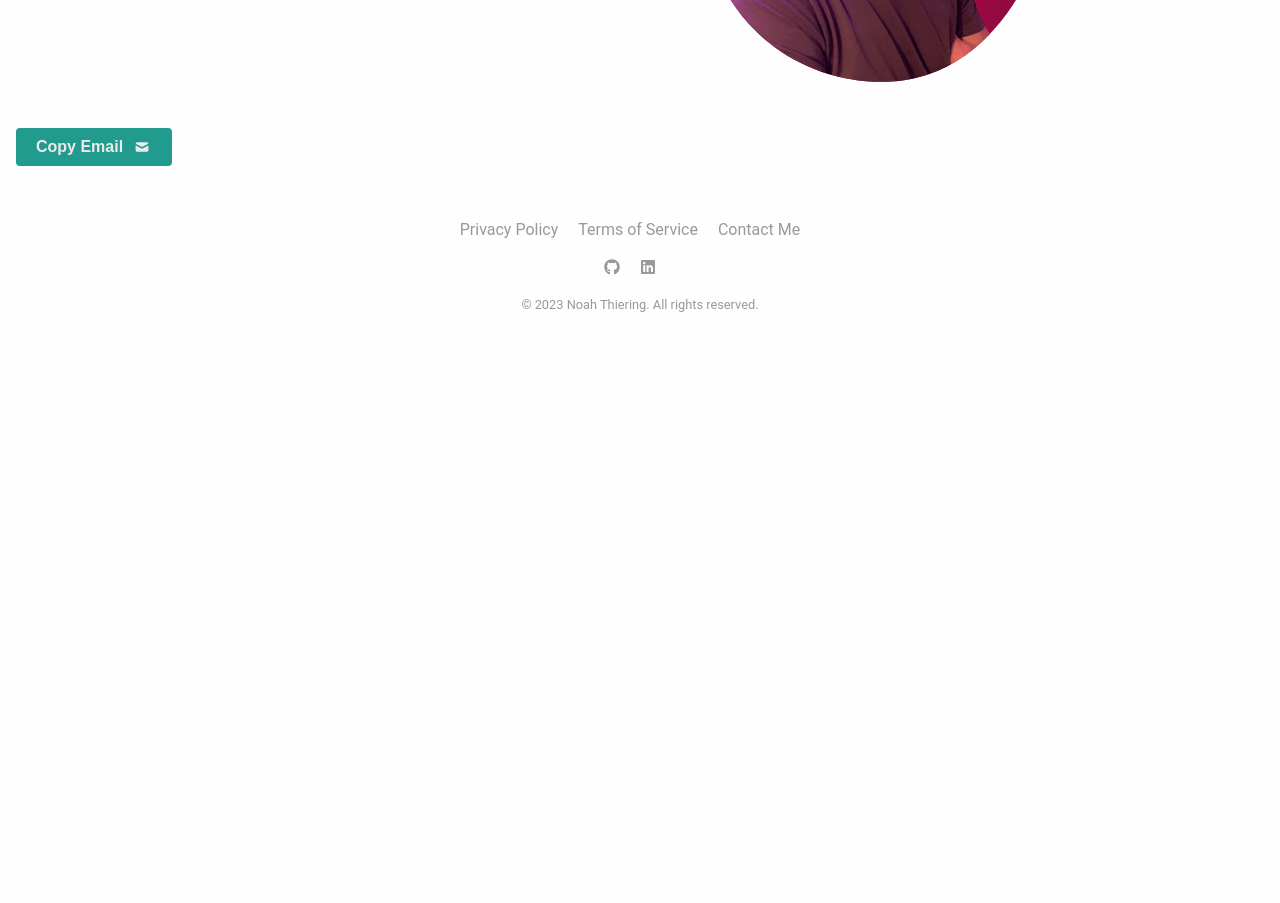
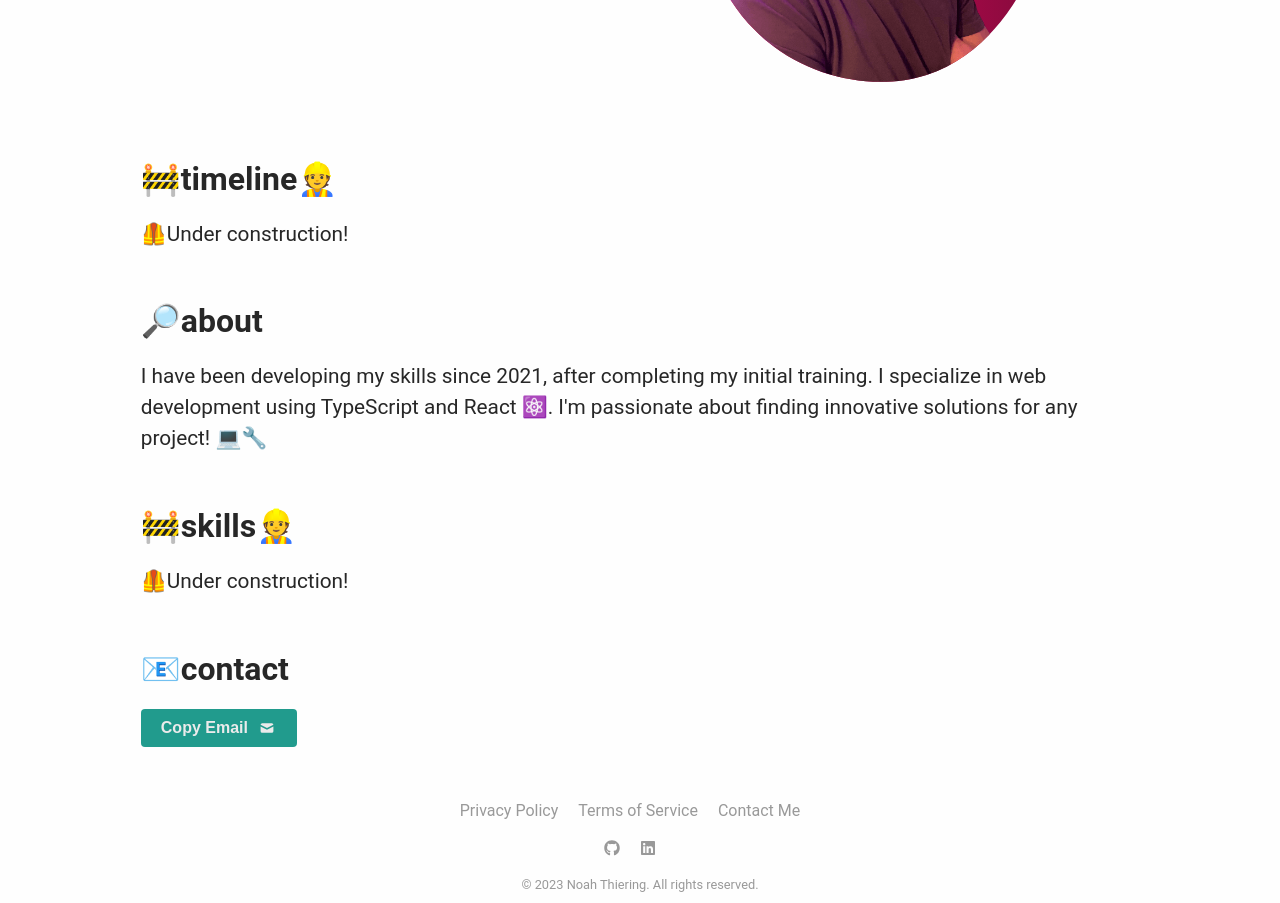
Before and after one commit to Noah4ever/noah4ever.github.io, a React (Vite) app: page / in a window 1280 px wide. Shown: the part 480-1383 px from the top of the page. Before the commit the page ends 802 px from the top, so only its background shows below. Built offline with nearby package versions, Linux system fonts and the light colour scheme.

Commit message:
feature: add content component

```diff
--- /dev/null
+++ b/src/components/Content.tsx
@@ -0,0 +1,47 @@
+import "@styles/content.scss";
+import Contact from "@components/Contact";
+import { useEffect } from "react";
+
+export default function Content() {
+  function copyURL(id: string) {
+    const url = window.location.origin + "/#" + id;
+    navigator.clipboard.writeText(url);
+  }
+
+  useEffect(() => {
+    const ids = ["timeline", "about", "skills", "contact"];
+    ids.forEach((id) => {
+      const element = document.getElementById(id);
+      if (element) {
+        element.addEventListener("click", () => copyURL(id));
+      }
+    });
+  }, []);
+
+  return (
+    <div className="content-container">
+      <div className="content content-timeline-container">
+        <h2 id="timeline">🚧timeline👷</h2>
+        <p>🦺Under construction!</p>
+      </div>
+      <div className="content content-biography-container">
+        <h2 id="about">🔎about</h2>
+        <p>
+          I have been developing my skills since 2021, after completing my
+          initial training. I specialize in web development using TypeScript and
+          React ⚛️. I'm passionate about finding innovative solutions for any
+          project! 💻🔧
+        </p>
+      </div>
+      <div className="content content-skills-container">
+        <h2 id="skills">🚧skills👷</h2>
+
+        <p>🦺Under construction!</p>
+      </div>
+      <div className="content content-contact-container">
+        <h2 id="contact">📧contact</h2>
+        <Contact />
+      </div>
+    </div>
+  );
+}
--- a/src/pages/App.tsx
+++ b/src/pages/App.tsx
@@ -1,7 +1,7 @@
 import "@styles/app.scss";
 import Header from "../components/Header";
 import Welcome from "@/components/Welcome";
-import Contact from "@/components/Contact";
+import Content from "@/components/Content";
 import Footer from "@/components/Footer";
 
 export default function App() {
@@ -12,7 +12,7 @@ export default function App() {
       </a>
       <Header />
       <Welcome />
-      <Contact />
+      <Content />
       <Footer />
     </div>
   );
--- /dev/null
+++ b/src/styles/content.scss
@@ -0,0 +1,33 @@
+.content-container {
+  width: 100%;
+  display: flex;
+  flex-direction: column;
+  align-items: center;
+  justify-content: center;
+  position: relative;
+  margin: 0.5rem 0;
+
+  .content {
+    width: 80%;
+    text-align: left;
+    font-size: 1.3rem;
+  }
+  h2 {
+    font-size: 2rem;
+    margin-bottom: 1rem;
+    position: relative;
+    display: flex;
+    flex-direction: row;
+    align-items: center;
+    cursor: pointer;
+    &:hover::before {
+      content: "🔗";
+      position: absolute;
+      font-size: 1.5rem;
+      left: -2rem;
+    }
+  }
+  p {
+    margin-top: 0rem;
+  }
+}
```
